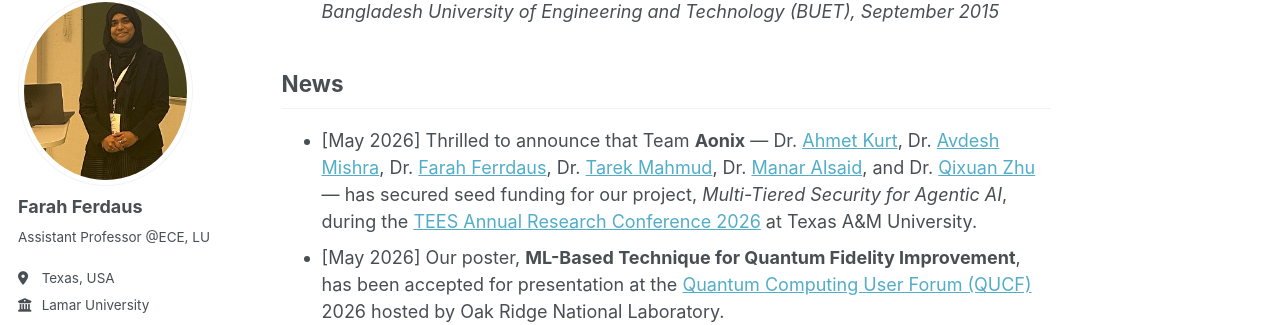
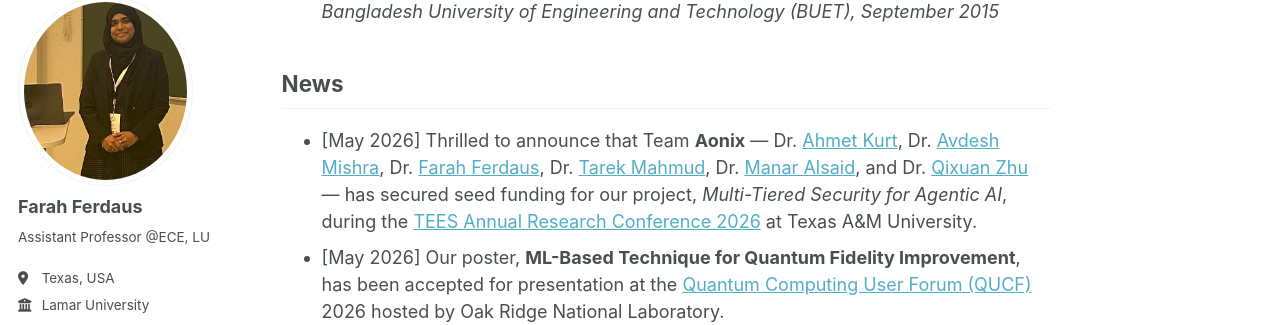
Before and after one commit to fferdaus/fferdaus.github.io, a Jekyll site: the page built from _pages/about.md, in a window 1280 px wide and 900 px high, scrolled down 888 px. Shown: the part 103-428 px from the top of the window. Built offline with Jekyll 4.4.1, drawn with Linux system fonts in a browser that asks for light colours; emoji names are drawn with the system emoji font; some web fonts are replaced.

Commit message:
Update about.md

```diff
--- a/_pages/about.md
+++ b/_pages/about.md
@@ -61,7 +61,7 @@ I have published numerous scientific articles, including journal articles, confe
 <br> [Poster – Rayhan](https://lamar0-my.sharepoint.com/:b:/g/personal/fferdaus_lamar_edu/IQDJAmfeKdWtRoJOF0tiFMUCAV5S6lzGjz5sl6GAh_drQu0?e=ODjbzc) \| [Poster – Taher](https://lamar0-my.sharepoint.com/:b:/g/personal/fferdaus_lamar_edu/IQDaqvUznGsSSbnXCy_U9GppAXAiHoaEPJ6QIkLvs-92vq0?e=bWgcDz)
 -->
 ## News
-- [May 2026] Thrilled to announce that Team **Aonix** — Dr. [Ahmet Kurt](https://www.etamu.edu/people/ahmet-kurt-ph-d/), Dr. [Avdesh Mishra](https://www.tamuk.edu/engineering/departments/eecs/faculty-and-staff/Avdesh-Mishra.html), Dr. [Farah Ferrdaus](https://www.lamar.edu/engineering/electrical/faculty-and-staff/farah-ferdaus/index.html), Dr. [Tarek Mahmud](https://www.tamuk.edu/engineering/departments/eecs/faculty-and-staff/index.html), Dr. [Manar Alsaid](https://www.etamu.edu/people/manar-alsaid-ph-d/), and Dr. [Qixuan Zhu](https://www.shsu.edu/directory/employee-profiles/zhu-qixuan-qxz002) — has secured seed funding for our project, *Multi-Tiered Security for Agentic AI*, during the [TEES Annual Research Conference 2026](https://tarc.tamu.edu/) at Texas A&M University.
+- [May 2026] Thrilled to announce that Team **Aonix** — Dr. [Ahmet Kurt](https://www.etamu.edu/people/ahmet-kurt-ph-d/), Dr. [Avdesh Mishra](https://www.tamuk.edu/engineering/departments/eecs/faculty-and-staff/Avdesh-Mishra.html), Dr. [Farah Ferdaus](https://www.lamar.edu/engineering/electrical/faculty-and-staff/farah-ferdaus/index.html), Dr. [Tarek Mahmud](https://www.tamuk.edu/engineering/departments/eecs/faculty-and-staff/index.html), Dr. [Manar Alsaid](https://www.etamu.edu/people/manar-alsaid-ph-d/), and Dr. [Qixuan Zhu](https://www.shsu.edu/directory/employee-profiles/zhu-qixuan-qxz002) — has secured seed funding for our project, *Multi-Tiered Security for Agentic AI*, during the [TEES Annual Research Conference 2026](https://tarc.tamu.edu/) at Texas A&M University.
 - [May 2026] Our poster, **ML-Based Technique for Quantum Fidelity Improvement**, has been accepted for presentation at the [Quantum Computing User Forum (QUCF)](https://www.olcf.ornl.gov/calendar/2026-quantum-computing-user-forum/) 2026 hosted by Oak Ridge National Laboratory.
 - [Apr 2026] Two of my MS supervisees, Rayhan and Taher, will be presenting their posters at the [Lamar Graduate Research Conference 2026](https://www.lamar.edu/graduate-studies/_files/documents/4th-annual-graduate-research-conference-program.pdf). Great work and keep it up!
 - [Apr 2026] Three of my co-supervised MS students successfully defended their theses. Congratulations to Abdur, Sultan, and Tasmina on your successful defenses, and best of luck in your new chapter!
```
